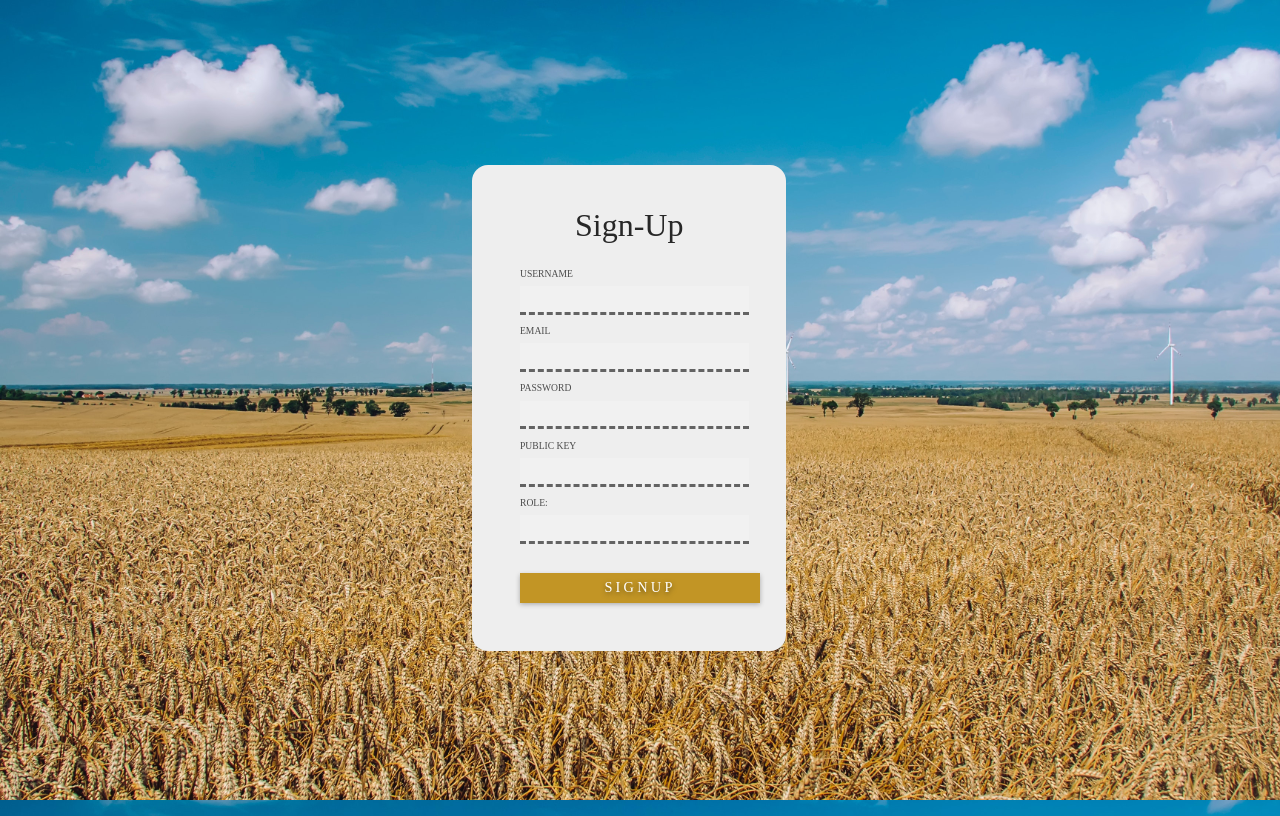
After one commit to anotherwebguy/SIH-Project, a Django app: page /register/ in a window 1280 px wide. The commit adds this page. Run offline with Django 4.2, Linux system fonts and the light colour scheme.

Commit message:
added auth

```diff
--- /dev/null
+++ b/SmartFarming/main/static/css/main/signupstyle.css
@@ -0,0 +1,97 @@
+body{
+    background-image:url('../../assets/images/farm.jpg') ;
+    background-repeat: no-repeat;
+    background-attachment: fixed;
+    background-size: cover;
+}
+
+.login{
+    width:100%;
+    height:100vh;
+
+    margin-right: auto;
+    margin-left: auto;
+    /*aligning content in center*/
+    display: flex;
+    justify-content: center;
+    align-items: center;
+}
+
+.content{
+  width: 65%;
+  border-radius: 1rem;
+  background-color: #eee;
+  padding: 1rem 3rem 3rem 3rem;
+
+}
+
+.login-heading{
+    font-family: "Baloo Da 2", serif;
+    font-size: 2rem;
+    font-weight: 300;
+    color: #272727;
+    margin-bottom: 1.7rem;
+    text-align: center;
+}
+
+.input-group{
+    position: relative;
+}
+
+
+.field{
+  width: 14rem;
+  /* background-color: transparent; */
+  background-color: rgb(241, 241, 241);
+  border: none;
+  border-bottom: 0.2rem dashed #636363;
+  margin: 0.9rem 0;
+  padding: 0.3rem 0.3rem 0.3rem 0;
+  font-family: "Muli", serif;
+  font-size: 0.9rem;
+  color: #4b4b4b;
+}
+
+.input-group input {
+    height: 1rem;
+}
+
+.field:focus {
+    border-bottom-style: solid;
+}
+
+.input-group label {
+  line-height: 0.3rem;
+    position: absolute;
+    left: 0;
+    font-family: "Baloo Da 2", serif;
+    font-size: 0.6rem;
+    color: #4b4b4b;
+    text-transform: uppercase;
+    pointer-events: none;
+  }
+
+
+.submit-btn{
+  width: 15rem;
+  height: 1.9rem;
+  background-color: #c29525;
+  color: #fff;
+  border: none;
+  margin-top: 0.9rem;
+  font-family: "Muli", serif;
+  font-size: 0.9rem;
+  font-weight: 300;
+  text-transform: uppercase;
+  letter-spacing: 0.2rem;
+  cursor: pointer;
+  text-shadow: 0 0.1rem 0.3rem rgba(0, 0, 0, 0.5);
+  box-shadow: 0 0.1rem 0.3rem rgba(0, 0, 0, 0.3);
+
+}
+
+.sign-up{
+    font-family: "Baloo Da 2", serif;
+    font-size: 0.7rem;
+
+}
--- a/SmartFarming/main/templates/main/home.html
+++ b/SmartFarming/main/templates/main/home.html
@@ -1 +1,5 @@
-<h1>Hii</h1>
+
+    <h1>Hi</h1>
+    <div>
+        <button type="submit" onclick="location.href='{% url 'logout' %}'">Logout</button>
+    </div>
--- /dev/null
+++ b/SmartFarming/main/templates/main/signup.html
@@ -0,0 +1,65 @@
+{% if message %}
+<script>
+  alert('{{message}}');
+</script>
+{% endif %}
+<!DOCTYPE html>
+<html lang="en">
+  <head>
+    <meta charset="UTF-8" />
+    <meta http-equiv="X-UA-Compatible" content="IE=edge" />
+    <meta name="viewport" content="width=device-width, initial-scale=1.0" />
+    <title>SignUp</title>
+    <!-- <link href="styles/style.css"rel="stylesheet"> -->
+    <link href="../../static/css/main/signupstyle.css" rel="stylesheet" />
+  </head>
+  <body>
+    <section class="login">
+      <div class="login-wrapper">
+        <div class="content">
+          <h1 class="login-heading">Sign-Up</h1>
+          <form action="/signup/" method="post">
+            {% csrf_token %}
+            <div class="input-group">
+              <label class="input-label">Username</label>
+              <input type="text" class="field" name="username"/>
+            </div>
+
+            <div class="input-group">
+              <label class="input-label">Email</label>
+              <input type="email" class="field" name="email"/>
+            </div>
+
+            <div class="input-group">
+              <label class="input-label">Password</label>
+              <input type="password" class="field" name="password"/>
+            </div>
+
+            <div class="input-group">
+              <label class="input-label">Public key</label>
+              <input type="text" class="field" name="address"/>
+            </div>
+
+            <div class="input-group">
+              <label class="input-label">Role: </label>
+              <input list="ut" class="field" name="role"/>
+              <datalist id="ut">
+                <option value="Farmer"></option>
+                <option value="Quality checker"></option>
+                <option value="Consumer"></option>
+              </datalist>
+            </div>
+
+            <div>
+              <input type="submit" class="submit-btn" value="SignUp" />
+            </div>
+
+            <!-- <p class="sign-up">
+              Already have an account? <a href="../login/main.html">log in here..</a>
+            </p> -->
+          </form>
+        </div>
+      </div>
+    </section>
+  </body>
+</html>
--- /dev/null
+++ b/SmartFarming/main/templates/main/welcome.html
@@ -0,0 +1 @@
+<h2>Hello Everyone</h2>
--- a/SmartFarming/main/urls.py
+++ b/SmartFarming/main/urls.py
@@ -3,5 +3,11 @@ from django.urls import path
 from . import views
 
 urlpatterns = [
-    path('',views.index,name='index'),
+    path('',views.welcome,name='welcome'),
+    path('home/',views.index,name='index'),
+    path('register/',views.register,name='register'),
+    path('signup/',views.signup,name='signup'),
+    path('login/',views.login,name='login'),
+    path('logout/',views.logout,name='logout'),
+    path('signin/',views.signin,name='signin')
 ]
--- a/SmartFarming/main/views.py
+++ b/SmartFarming/main/views.py
@@ -1,15 +1,89 @@
 from django.shortcuts import render
-from django.http import HttpResponseBadRequest
+from django.http import HttpResponseBadRequest, HttpResponseRedirect
 import pyrebase
-from django.contrib import auth as authe
+from django.contrib import auth as _auth
 from datetime import datetime
 from django.shortcuts import redirect
 from web3 import Web3
 import json
 from django.http import JsonResponse
 import pyqrcode
+import collections
 from pyqrcode import QRCode
 # Create your views here.
 
+config = {
+    'apiKey': "AIzaSyCxwXqN_3rokuLqVsDCa9UsfRbVblHpj7o",
+    'authDomain': "sih-project-b6cc5.firebaseapp.com",
+    'projectId': "sih-project-b6cc5",
+    'storageBucket': "sih-project-b6cc5.appspot.com",
+    'messagingSenderId': "187249171665",
+    'databaseURL': 'https://sih-project-b6cc5-default-rtdb.firebaseio.com/',
+    'appId': "1:187249171665:web:237a2a6e9dae33996539f0"
+}
+
+firebase = pyrebase.initialize_app(config)
+auth = firebase.auth()
+db = firebase.database()
+
+def welcome(request):
+    return render(request,'main/welcome.html')
+
 def index(request):
     return render(request,'main/home.html')
+
+def register(request):
+    return render(request,'main/signup.html')
+
+def signin(request):
+    return render(request,'main/login.html')
+
+def signup(request):
+    email = request.POST.get('email')
+    password = request.POST.get('password')
+    username = request.POST.get('username')
+    role = request.POST.get('role')
+    address = request.POST.get('address')
+
+    try:
+        user = auth.create_user_with_email_and_password(email, password)
+    except:
+        message="Unable to create account"
+        return render(request,'main/signup.html')
+
+    print(user)
+    data = {"name":username,"email":email,"address":address,"role":role,"uid":user['localId']}
+    db.child('users').child(user['localId']).set(data,user['idToken'])
+    return render(request,'main/login.html')
+
+def login(request):
+    email = request.POST.get('email')
+    password = request.POST.get('password')
+    role = request.POST.get('role')
+
+    try:
+        user = auth.sign_in_with_email_and_password(email, password)
+    except:
+        message="Invalid credentials"
+        return render(request,'main/login.html',{"message":message})
+
+    print(user)
+    details = db.child('users').child(user['localId']).get().val()
+    frole = details['role']
+
+    if frole == role:
+        session_id = user['idToken']
+        request.session['uid']=str(session_id)
+        return render(request,'main/home.html')
+    else:
+        message="Invalid credentials"
+        return render(request,'main/login.html',{"message":message})
+
+
+def logout(request):
+    _auth.logout(request)
+    try:
+        del request.session['uid']
+    except:
+        pass
+    return render(request,'main/login.html')
```
Also changed, not shown: SmartFarming/main/static/css/main/loginstyle.css (added, +97 -0 lines), SmartFarming/main/templates/main/login.html (added, +54 -0 lines), requirements.txt (+68 -69 lines), SmartFarming/db.sqlite3, SmartFarming/main/static/assets/images/farm.jpg (added), 1 other file.
